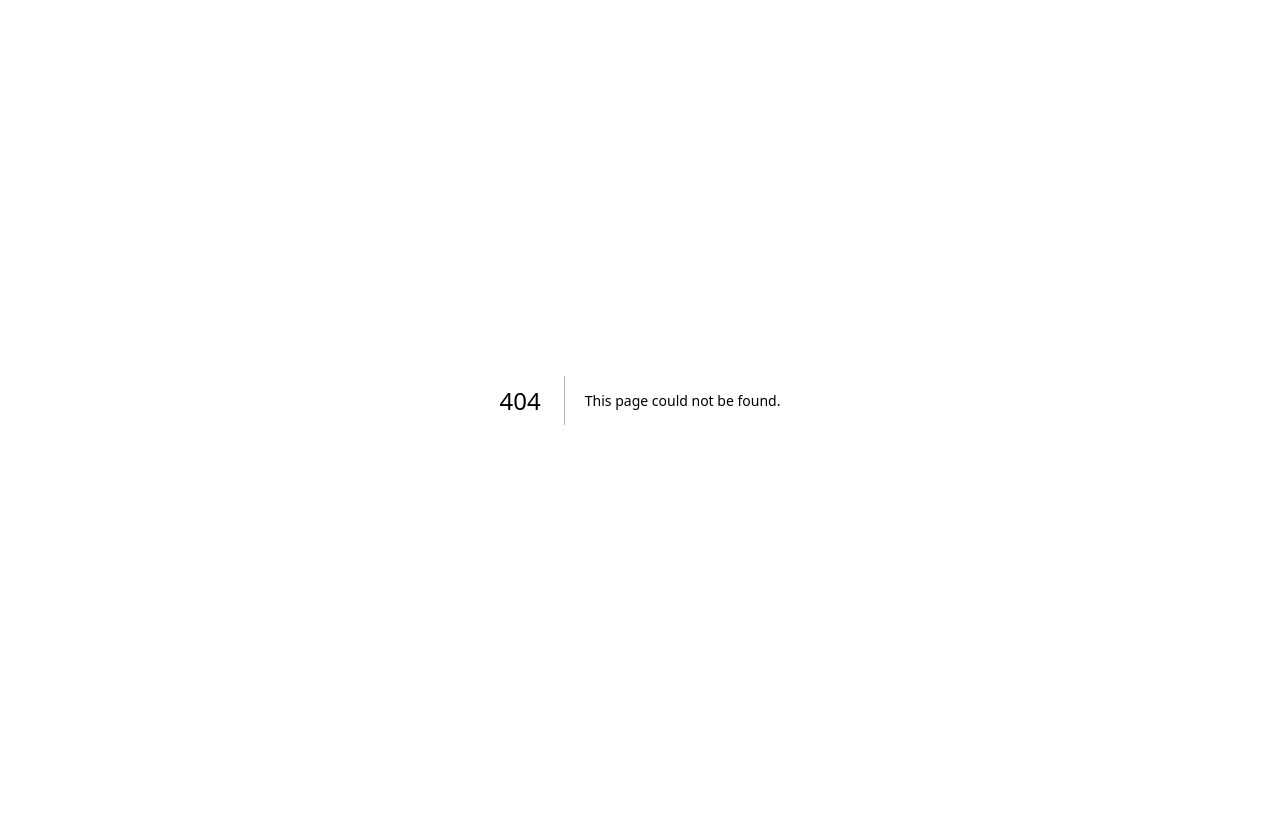
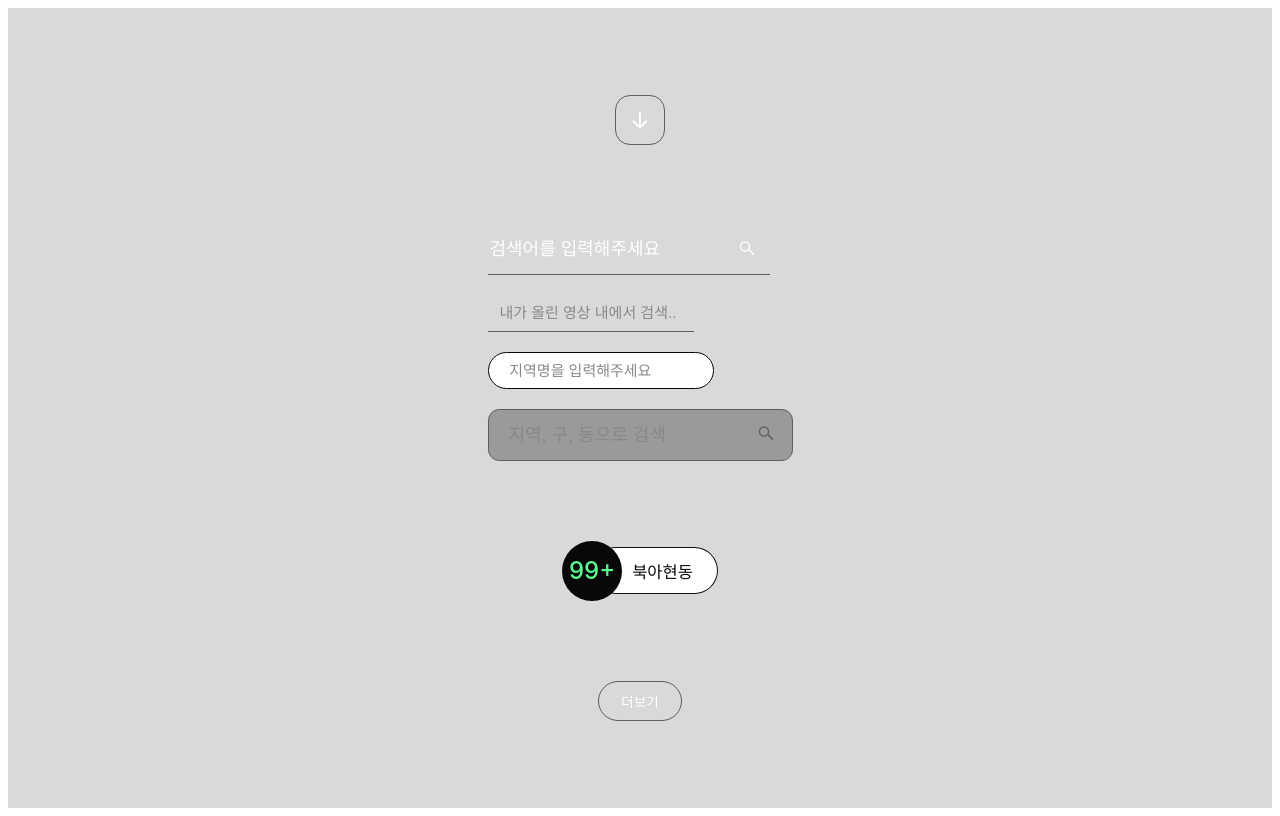
Before and after one commit to rhdmswls12/WAGWAG-frontend, a Next.js app: page /MoonButtonTest in a window 1280 px wide. Before the commit this address had no page. Built offline with nearby package versions, Linux system fonts and the light colour scheme.

Commit message:
feat: #WAG-4 buttoncomponent test 참고용 파일

```diff
--- /dev/null
+++ b/src/pages/MoonButtonTest.tsx
@@ -0,0 +1,83 @@
+import React from "react";
+import ArrowButton from "../components/atoms/Button/ArrowButton";
+import SearchInput from "../components/atoms/Input/SearchInput";
+import PositionButton from "../components/atoms/Button/PositionButton";
+import TagButton from "../components/atoms/Button/TagButton";
+
+const ArrowButtonTest = () => {
+  return (
+    <div
+      style={{
+        background: "#d9d9d9",
+        minHeight: "100vh",
+        display: "flex",
+        flexDirection: "column",
+        alignItems: "center",
+        justifyContent: "center",
+        gap: 40,
+      }}
+    >
+      <ArrowButton direction="down" arrowType="line" children={null} />
+      {/* SearchInput 테스트 */}
+      <div
+        style={{
+          display: "flex",
+          flexDirection: "column",
+          gap: 20,
+          marginTop: 40,
+        }}
+      >
+        <SearchInput
+          inputSize="large"
+          shape="line"
+          backgroundColor="transparent"
+          iconColor="white"
+          iconPosition="right"
+          placeholderColor="white"
+          placeholder="검색어를 입력해주세요"
+        />
+        <SearchInput
+          inputSize="small"
+          shape="line"
+          backgroundColor="transparent"
+          iconPosition="left"
+          iconColor="white"
+          placeholder="내가 올린 영상 내에서 검색.."
+        />
+        <SearchInput
+          inputSize="small"
+          shape="round"
+          backgroundColor="white"
+          iconColor="black"
+          iconPosition="right"
+          placeholder="지역명을 입력해주세요"
+        />
+        <SearchInput
+          inputSize="large"
+          shape="square"
+          backgroundColor="gray"
+          iconColor="gray"
+          iconPosition="right"
+          placeholder="지역, 구, 동으로 검색"
+        />
+      </div>
+      {/* PositionButton 테스트 */}
+      <div style={{ marginTop: 40 }}>
+        <PositionButton
+          count={103}
+          // circleTextColor="white"
+          label="북아현동"
+          onClick={() => alert("클릭!")}
+        />
+      </div>
+      {/* TagButton 테스트 */}
+      <div style={{ marginTop: 40 }}>
+        <TagButton fontSize="13.5px" padding="9px 22.5px 9.5px">
+          더보기
+        </TagButton>
+      </div>
+    </div>
+  );
+};
+
+export default ArrowButtonTest;
```
